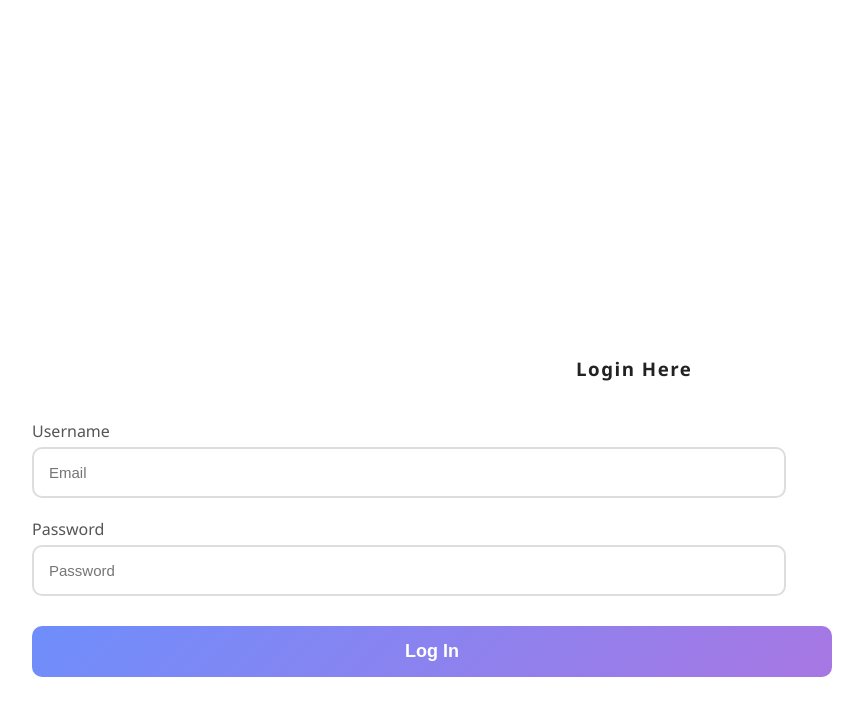
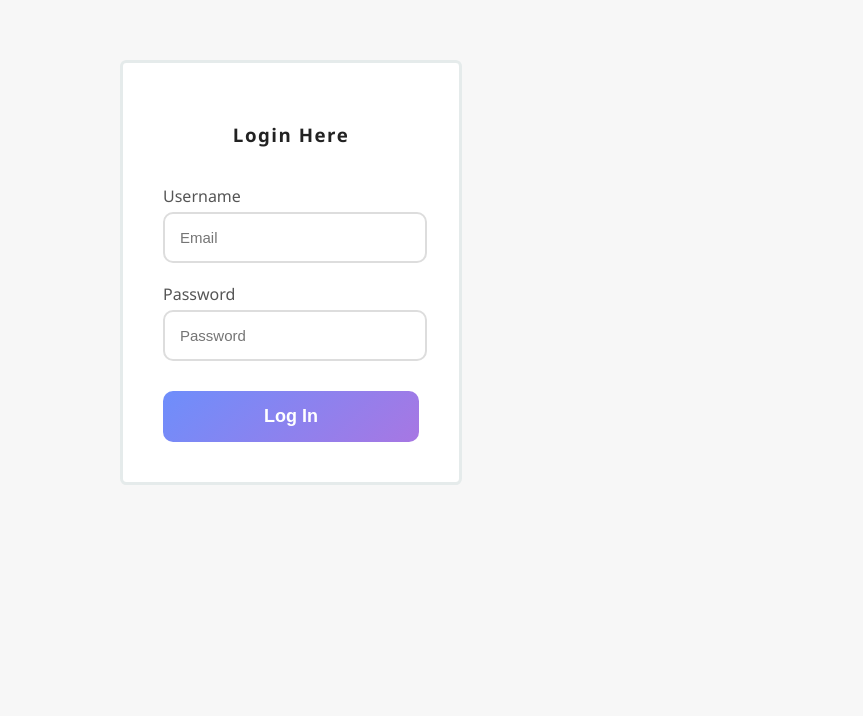
Before and after one commit to Sonny-Fourmont/2024-Epitech-Pool-Project-Survivor, a React (Create React App) app in the folder front/: page /login in a window 1280 px wide. Shown: the part 140-856 px from the top of the page, without its empty margins (336-1199 px from the left). After the commit the page ends 800 px from the top, so only its background shows below. Built offline with nearby package versions, Linux system fonts and the light colour scheme.

Commit message:
[FIX] FIX CSS

```diff
--- a/front/src/index.css
+++ b/front/src/index.css
@@ -14,30 +14,21 @@ body {
   align-items: center;
 }
 
-h1, h3 {
+h1 {
   color: #222;
   margin-top: 40vh;
   margin-left: 68vh;
+  text-align: center;
   letter-spacing: 1.5px;
 }
+
+
 
 table {
   width: 100%;
   border: 3px solid rgb(229, 235, 235);
 }
 
-.login {
-  align-items: center;
-  max-width: 800px;
-  margin-top: 10vw;
-  margin-left: 25vw;
-  margin-bottom: 3vw;
-  width: 100%;
-  background-color: #ffffff;
-  padding: 40px;
-  border-radius: 0.5vw;
-  animation: fadeIn 0.5s ease-in-out;
-}
 
 @keyframes fadeIn {
   from {
@@ -109,6 +100,25 @@ input[type="file"] {
   width: 10vw;
   font-size: 1vw;
   margin-bottom: 1vw;
+}
+
+.login h3 {
+  color: #222;
+  text-align: center;
+  letter-spacing: 1.5px;
+}
+
+.login {
+  border: 3px solid rgb(229, 235, 235);
+  max-width: 800px;
+  margin-top: 15vw;
+  margin-left: 35vw;
+  width: 20vw;
+  margin-bottom: 3vw;
+  background-color: #ffffff;
+  padding: 40px;
+  border-radius: 0.5vw;
+  animation: fadeIn 0.5s ease-in-out;
 }
 
 .login form {
```
